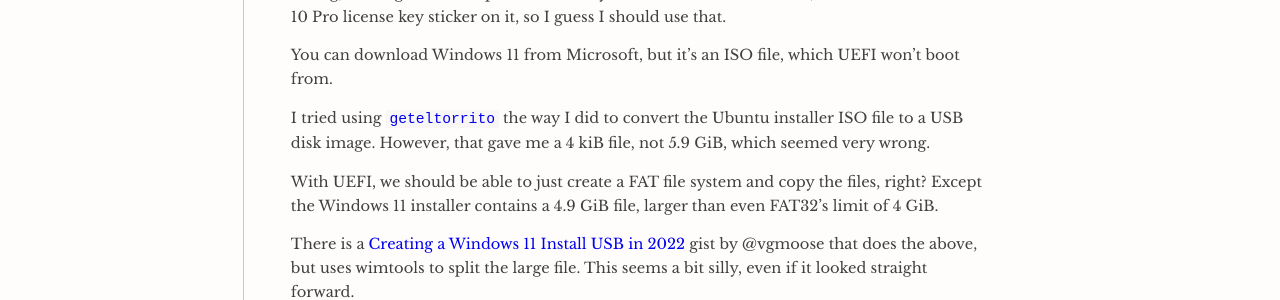
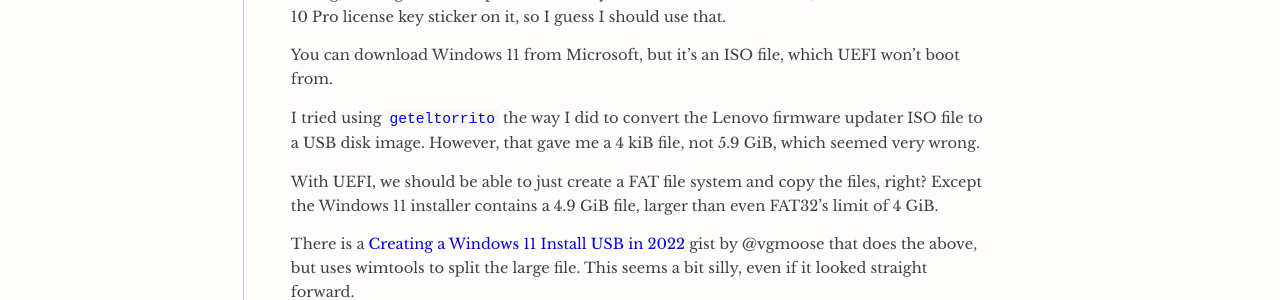
Before and after one commit to tommie/tommie.github.io, a Jekyll site: the page built from _posts/2025-06-19-win11-usb-linux.md, in a window 1280 px wide. Shown: the part 221-521 px from the top of the page. Built offline with Jekyll 4.4.1, drawn with Linux system fonts in a browser that asks for light colours.

Commit message:
Fixes 2025-06-19-win11-usb-linux: it was a Lenovo firmware updater ISO

```diff
--- a/_posts/2025-06-19-win11-usb-linux.md
+++ b/_posts/2025-06-19-win11-usb-linux.md
@@ -9,7 +9,7 @@
 
 You can download Windows 11 from Microsoft, but it's an ISO file, which UEFI won't boot from.
 
-I tried using [`geteltorrito`](https://manpages.ubuntu.com/manpages/bionic/man1/geteltorito.1.html) the way I did to convert the Ubuntu installer ISO file to a USB disk image.
+I tried using [`geteltorrito`](https://manpages.ubuntu.com/manpages/bionic/man1/geteltorito.1.html) the way I did to convert the Lenovo firmware updater ISO file to a USB disk image.
 However, that gave me a 4 kiB file, not 5.9 GiB, which seemed very wrong.
 
 With UEFI, we should be able to just create a FAT file system and copy the files, right?
```
